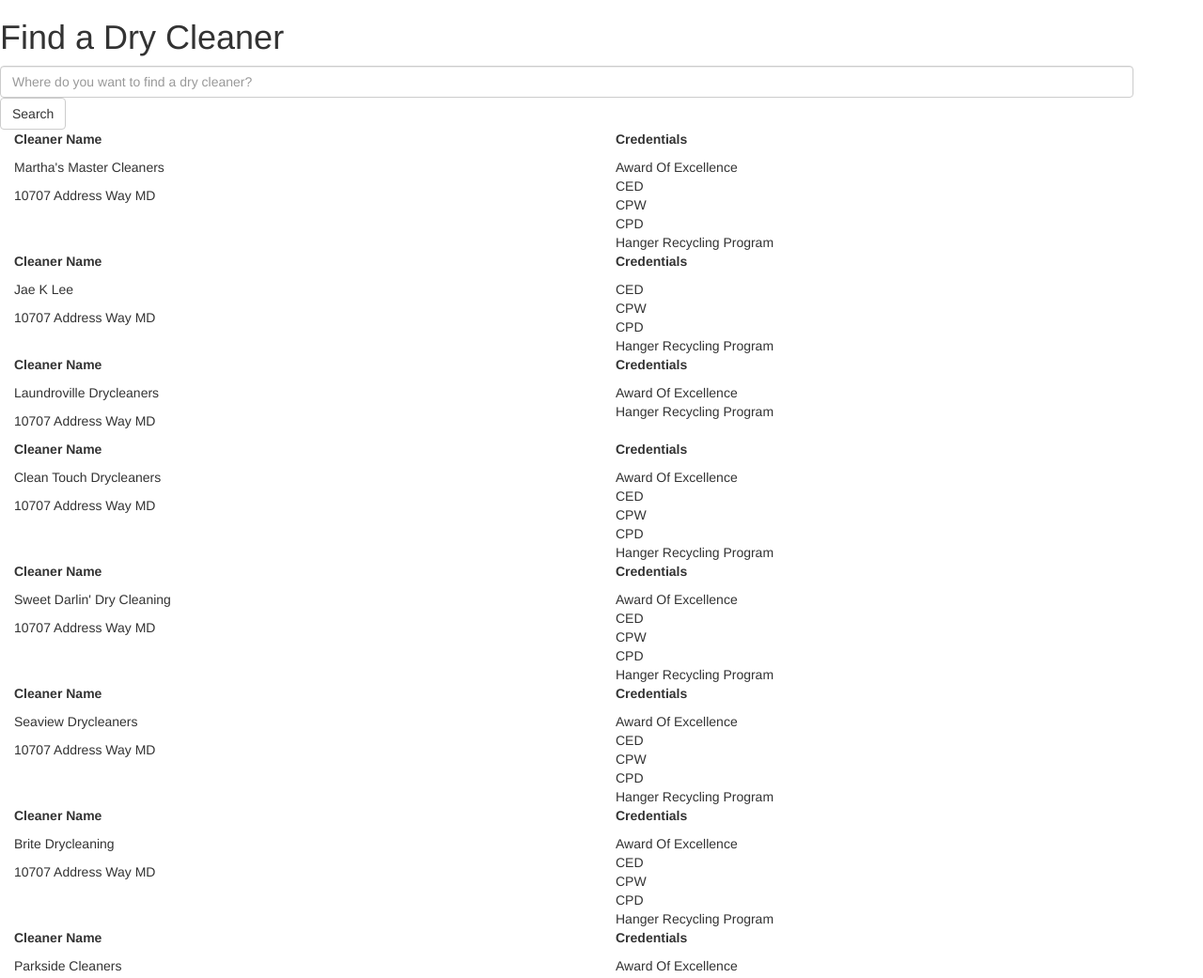
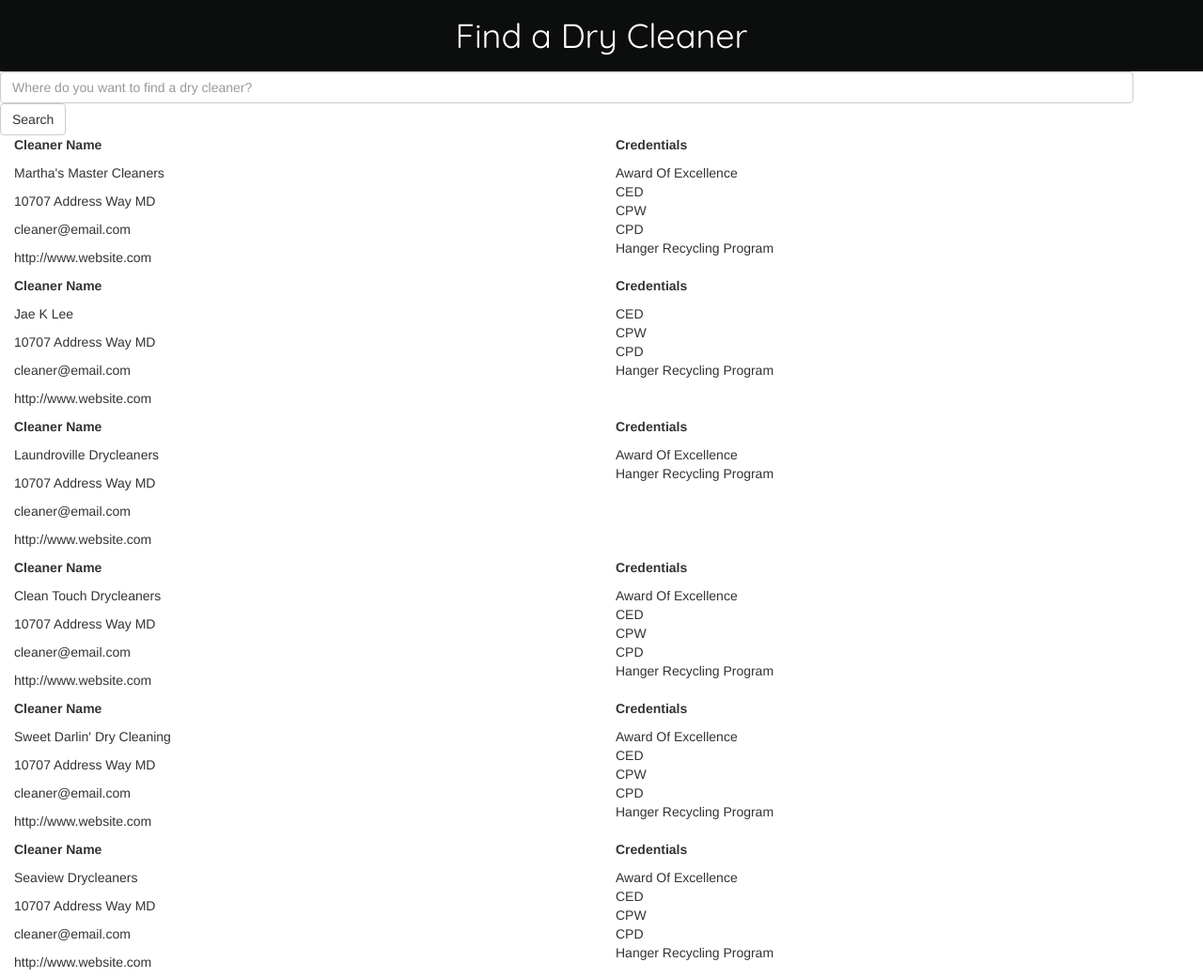
Before and after one commit to ricgnzlzcr/dli-find-a-cleaner, a plain HTML site: page index.html at #!/results in a window 1280 px wide. Shown: the top 1041 px of the page at 94% size. Drawn offline with nearby package versions, Linux system fonts and the light colour scheme; some packages are replaced by stand-ins of ours.

Commit message:
Added email and website to results page

```diff
--- a/js/data.js
+++ b/js/data.js
@@ -11,7 +11,9 @@ var appData = {"201158-Martha's Master Cleaners":{
 	"10707 Address Way MD",
 	"12322 My Road MD, 20848"
 	],
-	"name": "Martha's Master Cleaners"
+	"name": "Martha's Master Cleaners",
+	"email": "cleaner@email.com",
+	"website": "http://www.website.com"
 	},
 	"201157-Jae K Lee":{
 	"membership":"US Cleaner - Budget: Annually",
@@ -25,7 +27,9 @@ var appData = {"201158-Martha's Master Cleaners":{
 	"10707 Address Way MD",
 	"12322 My Road MD, 20848"
 	],
-	"name": "Jae K Lee"
+	"name": "Jae K Lee",
+	"email": "cleaner@email.com",
+	"website": "http://www.website.com"
 	},
 	"201156-Laundroville Drycleaners":{
 	"membership":"International Cleaner",
@@ -37,7 +41,9 @@ var appData = {"201158-Martha's Master Cleaners":{
 	"10707 Address Way MD",
 	"12322 My Road MD, 20848"
 	],
-	"name": "Laundroville Drycleaners"
+	"name": "Laundroville Drycleaners",
+	"email": "cleaner@email.com",
+	"website": "http://www.website.com"
 	},
 	"201153-Clean Touch Drycleaners":{
 	"membership":"International Cleaner",
@@ -52,7 +58,9 @@ var appData = {"201158-Martha's Master Cleaners":{
 	"10707 Address Way MD",
 	"12322 My Road MD, 20848"
 	],
-	"name": "Clean Touch Drycleaners"
+	"name": "Clean Touch Drycleaners",
+	"email": "cleaner@email.com",
+	"website": "http://www.website.com"
 	},
 	"201152-Sweet Darlin' Dry Cleaning":{
 	"membership":"International Cleaner",
@@ -67,7 +75,9 @@ var appData = {"201158-Martha's Master Cleaners":{
 	"10707 Address Way MD",
 	"12322 My Road MD, 20848"
 	],
-	"name": "Sweet Darlin' Dry Cleaning"
+	"name": "Sweet Darlin' Dry Cleaning",
+	"email": "cleaner@email.com",
+	"website": "http://www.website.com"
 	},
 	"201151-Seaview Drycleaners":{
 	"membership":"International Cleaner",
@@ -82,7 +92,9 @@ var appData = {"201158-Martha's Master Cleaners":{
 	"10707 Address Way MD",
 	"12322 My Road MD, 20848"
 	],
-	"name": "Seaview Drycleaners"
+	"name": "Seaview Drycleaners",
+	"email": "cleaner@email.com",
+	"website": "http://www.website.com"
 	},
 	"201150-Brite Drycleaning":{
 	"membership":"International Cleaner",
--- a/pages/results.html
+++ b/pages/results.html
@@ -1,12 +1,15 @@
 <section id="searchResults">
-	<h1>Find a Dry Cleaner</h1>
+	<nav>
+		<a href="#/"><h1 class="text-center nav-logo">Find a Dry Cleaner</h1></a>
+	</nav>
+	<div class="results">
 		<form class="form-inline">
 		    <div>
 		        <input ng-model="address" type="search" class="form-control" id="search" placeholder="Where do you want to find a dry cleaner?">
 		        <button ng-click="searchAddress()" class="btn btn-default" type="submit">Search</button>
 		    </div>
 		</form>
-	<div class="results">
+		<div class="cleanerList">
 			<ul class="list-unstyled">
 				<li ng-repeat="cleaner in cleanerList" class="container-fluid">
 					<div class="row">
@@ -14,6 +17,9 @@
 							<p class="header"><strong>Cleaner Name</strong></p>
 							<p>{{cleaner.name}}</p>
 							<p>{{cleaner.locations[0]}}</p>
+							<p>{{cleaner.email}}</p>
+							<p>{{cleaner.website}}</p>
+
 						</div> <!-- ends cleanerInfo -->
 						<div class="credentialsList col-xs-6">
 							<p class="header"><strong>Credentials</strong></p>
@@ -26,5 +32,6 @@
 					</div>
 				</li>
 			</ul>
-	</div>
+		</div> <!-- ends cleanerList -->
+	</div> <!-- ends results -->
 </section>
```
Lines whose indentation alone changed are shown as unchanged.
